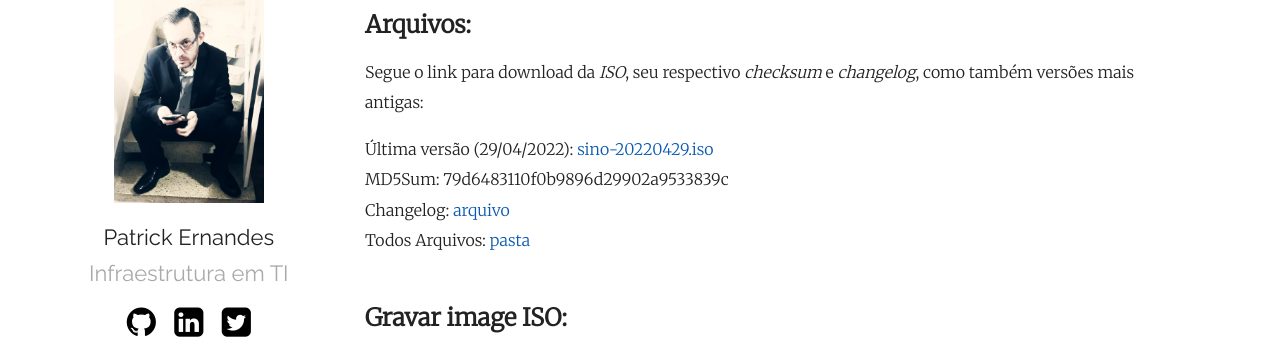
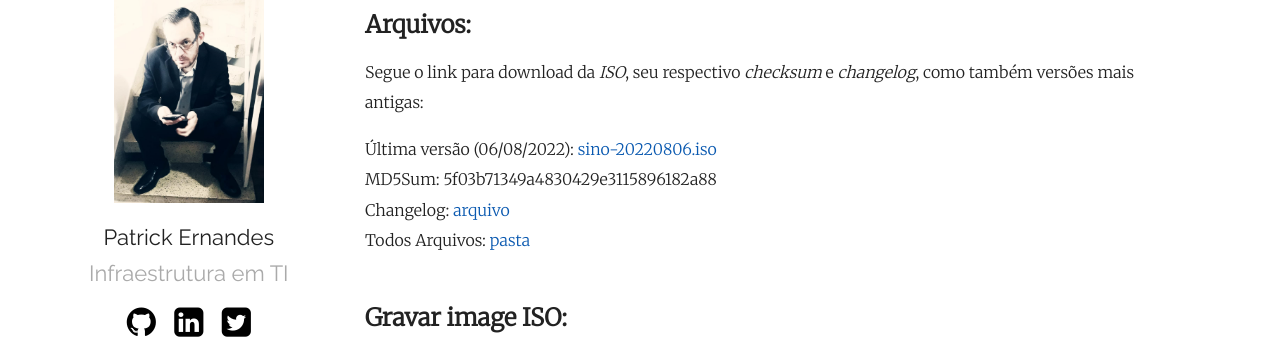
Before and after one commit to patrickernandes/site, a Jekyll site: the page built from docs/sino.md, in a window 1280 px wide and 900 px high, scrolled down 1015 px. Shown: the part 121-460 px from the top of the window. Built offline with Jekyll 4.4.1, drawn with Linux system fonts in a browser that asks for light colours; our own code applies the rules of GitHub Pages for plain Markdown files.

Commit message:
Nova versão 20220806.

```diff
--- a/docs/sino.md
+++ b/docs/sino.md
@@ -36,8 +36,8 @@ Quanto as VMs, todos os dados devem ser armazenados em volumes nos discos locais
 
 Segue o link para download da *ISO*, seu respectivo *checksum* e *changelog*, como também versões mais antigas:
 
-Última versão (29/04/2022): [sino-20220429.iso](https://www.dropbox.com/s/imrazeuqi5e3osb/sino-20220429.iso?dl=1)
-MD5Sum: 79d6483110f0b9896d29902a9533839c
+Última versão (06/08/2022): [sino-20220806.iso](https://www.dropbox.com/s/imrazeuqi5e3osb/sino-20220806.iso?dl=1)
+MD5Sum: 5f03b71349a4830429e3115896182a88
 Changelog: [arquivo](http://ernandes.info/sino/ChangeLog.txt){:target="_blank"}
 Todos Arquivos: [pasta](https://www.dropbox.com/sh/9hip5a385kqctar/AAAi8raYbK24QyQPASG47vtta?dl=0){:target="_blank"}
 &nbsp;
```
Also changed, not shown: docs/sino/ChangeLog.txt.
